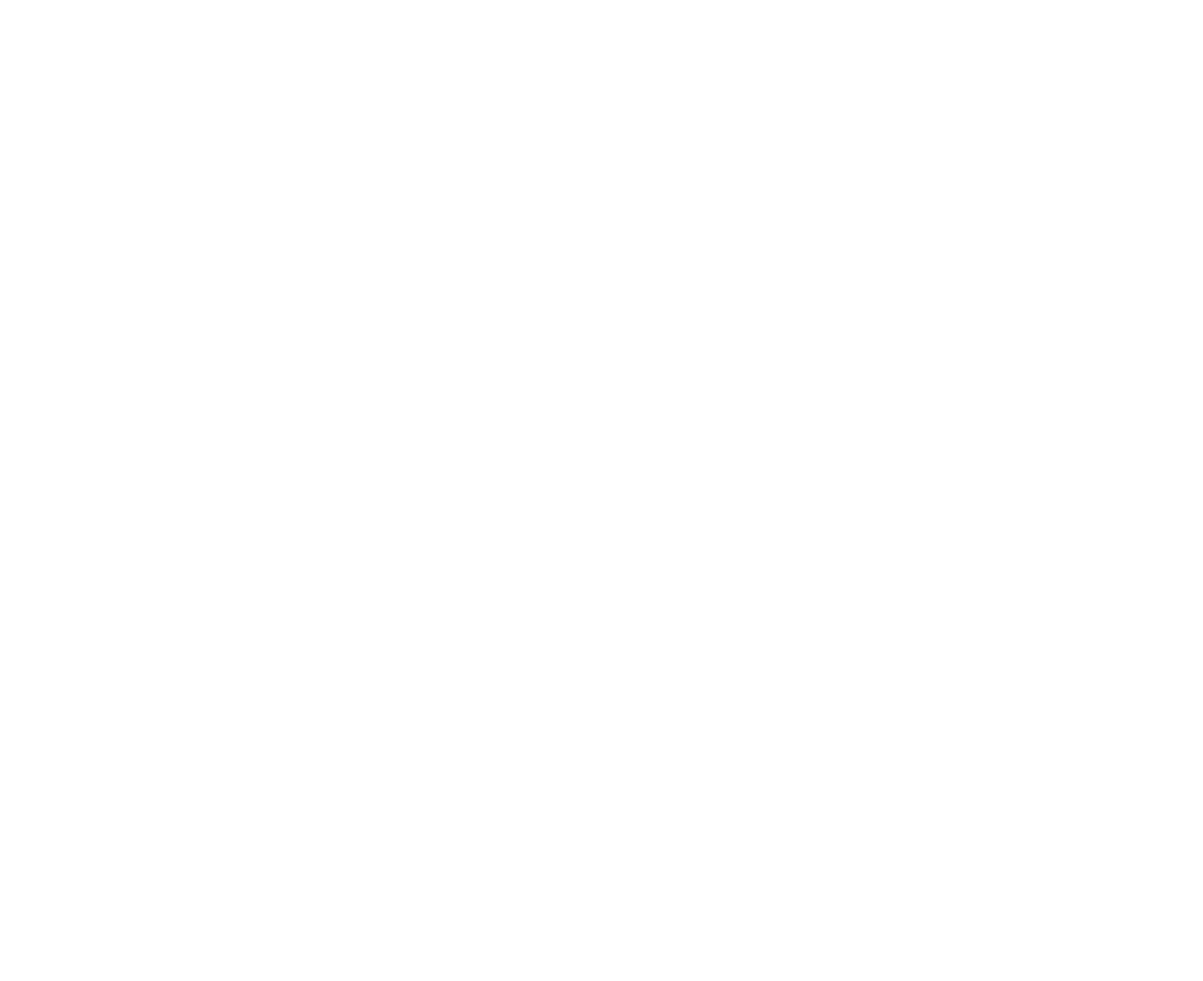
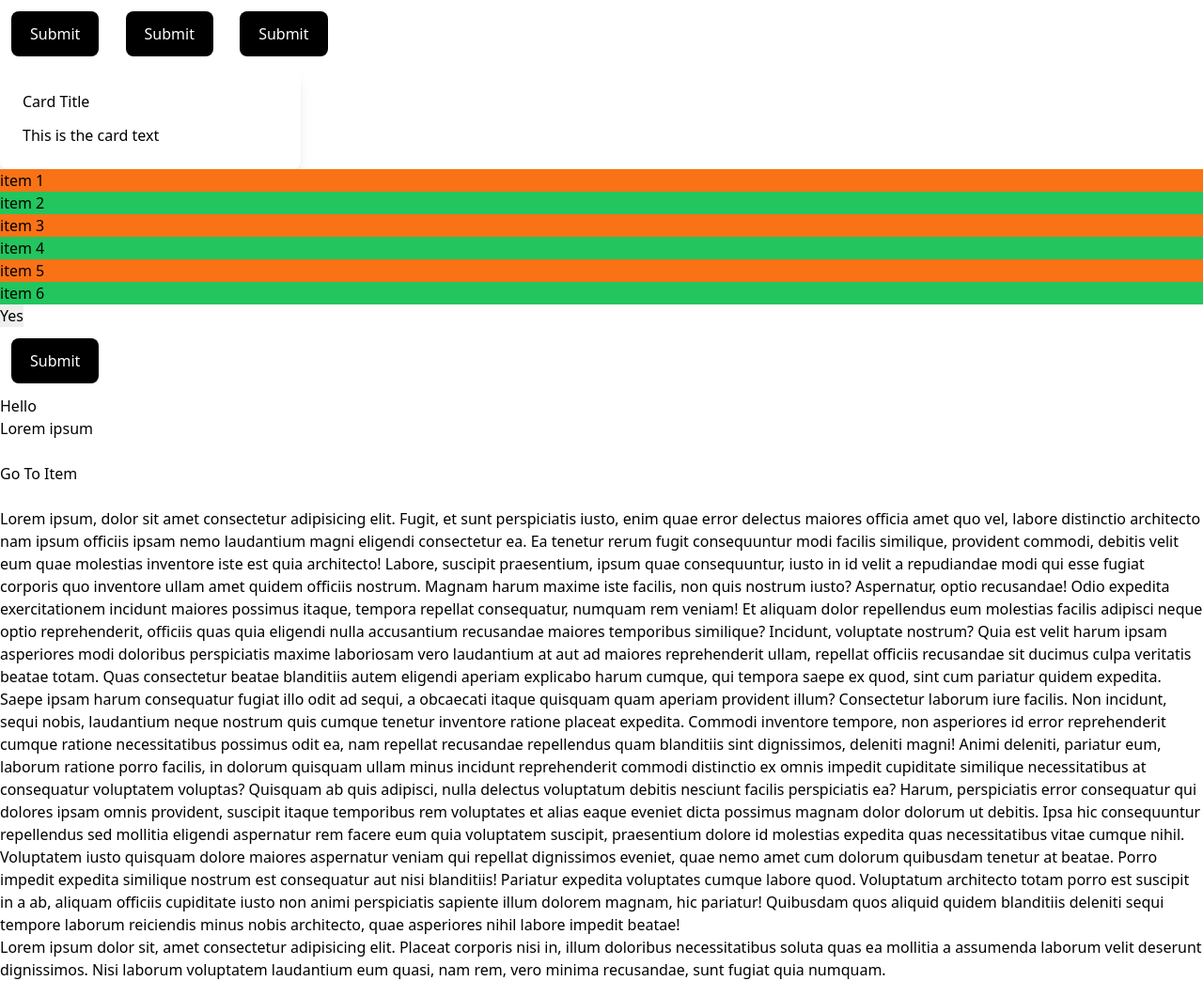
Before and after one commit to brett-grentell/Tailwind-css, a plain HTML site: page tailwind-sandbox-main/tailwind-sandbox-main/tailwind-sandbox-starter/10-interactivity/index.html in a window 1280 px wide. Shown: the whole page at 94% size. Before the commit the page ends 800 px from the top, so only its background shows below. Drawn offline with nearby package versions, Linux system fonts and the light colour scheme.

Commit message:
10-interactivity

```diff
--- a/tailwind-sandbox-main/tailwind-sandbox-main/tailwind-sandbox-starter/10-interactivity/index.html
+++ b/tailwind-sandbox-main/tailwind-sandbox-main/tailwind-sandbox-starter/10-interactivity/index.html
@@ -1,5 +1,5 @@
 <!DOCTYPE html>
-<html lang="en">
+<html lang="en" class="scroll-smooth">
   <head>
     <meta charset="UTF-8" />
     <meta http-equiv="X-UA-Compatible" content="IE=edge" />
@@ -9,25 +9,129 @@
   </head>
   <body>
     <!-- Hover State Styling -->
+    <button
+      class="bg-black text-white py-3 px-5 rounded-lg m-3 hover:bg-orange-500 hover:text-white"
+    >
+      Submit
+    </button>
 
     <!-- Focus State Styling -->
+    <button
+      class="bg-black text-white py-3 px-5 rounded-lg m-3 focus:bg-orange-500 focus:text-white"
+    >
+      Submit
+    </button>
 
     <!-- Active State Styling -->
+    <button
+      class="bg-black text-white py-3 px-5 rounded-lg m-3 active:bg-yellow-500 active:text-white"
+    >
+      Submit
+    </button>
 
     <!-- Styling based on parent state -->
+    <a
+      href=""
+      class="group block max-w-xs max-auto rounded-lg p-6 bg-white shadow-lg space-y-3 hover:bg-sky-500"
+    >
+      <h3 class="group-hover:text-white">Card Title</h3>
+      <p class="group-hover:text-white">This is the card text</p>
+    </a>
 
     <!-- Pseudo Classes -->
+    <ul>
+      <li class="first:bg-red-200 even:bg-green-500 odd:bg-orange-500">
+        item 1
+      </li>
+      <li class="first:bg-red-200 even:bg-green-500 odd:bg-orange-500">
+        item 2
+      </li>
+      <li class="first:bg-red-200 even:bg-green-500 odd:bg-orange-500">
+        item 3
+      </li>
+      <li class="first:bg-red-200 even:bg-green-500 odd:bg-orange-500">
+        item 4
+      </li>
+      <li class="first:bg-red-200 even:bg-green-500 odd:bg-orange-500">
+        item 5
+      </li>
+      <li class="first:bg-red-200 even:bg-green-500 odd:bg-orange-500">
+        item 6
+      </li>
+    </ul>
 
     <!-- Appearance -->
     <!-- Use appearance-none to reset any browser specific styling on an element. This utility is often used when creating custom form components. -->
-
+    <select class="appearance-none" name="" id="">
+      <option value="yes">Yes</option>
+      <option value="no">No</option>
+    </select>
+    <br />
     <!-- Cursor -->
-
+    <button
+      class="bg-black text-white py-3 px-5 rounded-lg m-3 cursor-not-allowed"
+    >
+      Submit
+    </button>
+    <p class="cursor-pointer">Hello</p>
     <!-- Resize -->
 
     <!-- User Select -->
-
+    <div class="select-auto">Lorem ipsum</div>
+    <a href="#item" class="block my-6">Go To Item</a>
     <!-- Smooth Scroll Example -->
+    <p>
+      Lorem ipsum, dolor sit amet consectetur adipisicing elit. Fugit, et sunt
+      perspiciatis iusto, enim quae error delectus maiores officia amet quo vel,
+      labore distinctio architecto nam ipsum officiis ipsam nemo laudantium
+      magni eligendi consectetur ea. Ea tenetur rerum fugit consequuntur modi
+      facilis similique, provident commodi, debitis velit eum quae molestias
+      inventore iste est quia architecto! Labore, suscipit praesentium, ipsum
+      quae consequuntur, iusto in id velit a repudiandae modi qui esse fugiat
+      corporis quo inventore ullam amet quidem officiis nostrum. Magnam harum
+      maxime iste facilis, non quis nostrum iusto? Aspernatur, optio recusandae!
+      Odio expedita exercitationem incidunt maiores possimus itaque, tempora
+      repellat consequatur, numquam rem veniam! Et aliquam dolor repellendus eum
+      molestias facilis adipisci neque optio reprehenderit, officiis quas quia
+      eligendi nulla accusantium recusandae maiores temporibus similique?
+      Incidunt, voluptate nostrum? Quia est velit harum ipsam asperiores modi
+      doloribus perspiciatis maxime laboriosam vero laudantium at aut ad maiores
+      reprehenderit ullam, repellat officiis recusandae sit ducimus culpa
+      veritatis beatae totam. Quas consectetur beatae blanditiis autem eligendi
+      aperiam explicabo harum cumque, qui tempora saepe ex quod, sint cum
+      pariatur quidem expedita. Saepe ipsam harum consequatur fugiat illo odit
+      ad sequi, a obcaecati itaque quisquam quam aperiam provident illum?
+      Consectetur laborum iure facilis. Non incidunt, sequi nobis, laudantium
+      neque nostrum quis cumque tenetur inventore ratione placeat expedita.
+      Commodi inventore tempore, non asperiores id error reprehenderit cumque
+      ratione necessitatibus possimus odit ea, nam repellat recusandae
+      repellendus quam blanditiis sint dignissimos, deleniti magni! Animi
+      deleniti, pariatur eum, laborum ratione porro facilis, in dolorum quisquam
+      ullam minus incidunt reprehenderit commodi distinctio ex omnis impedit
+      cupiditate similique necessitatibus at consequatur voluptatem voluptas?
+      Quisquam ab quis adipisci, nulla delectus voluptatum debitis nesciunt
+      facilis perspiciatis ea? Harum, perspiciatis error consequatur qui dolores
+      ipsam omnis provident, suscipit itaque temporibus rem voluptates et alias
+      eaque eveniet dicta possimus magnam dolor dolorum ut debitis. Ipsa hic
+      consequuntur repellendus sed mollitia eligendi aspernatur rem facere eum
+      quia voluptatem suscipit, praesentium dolore id molestias expedita quas
+      necessitatibus vitae cumque nihil. Voluptatem iusto quisquam dolore
+      maiores aspernatur veniam qui repellat dignissimos eveniet, quae nemo amet
+      cum dolorum quibusdam tenetur at beatae. Porro impedit expedita similique
+      nostrum est consequatur aut nisi blanditiis! Pariatur expedita voluptates
+      cumque labore quod. Voluptatum architecto totam porro est suscipit in a
+      ab, aliquam officiis cupiditate iusto non animi perspiciatis sapiente
+      illum dolorem magnam, hic pariatur! Quibusdam quos aliquid quidem
+      blanditiis deleniti sequi tempore laborum reiciendis minus nobis
+      architecto, quae asperiores nihil labore impedit beatae!
+    </p>
+    <div id="item">
+      Lorem ipsum dolor sit, amet consectetur adipisicing elit. Placeat corporis
+      nisi in, illum doloribus necessitatibus soluta quas ea mollitia a
+      assumenda laborum velit deserunt dignissimos. Nisi laborum voluptatem
+      laudantium eum quasi, nam rem, vero minima recusandae, sunt fugiat quia
+      numquam.
+    </div>
   </body>
 </html>
 
```
